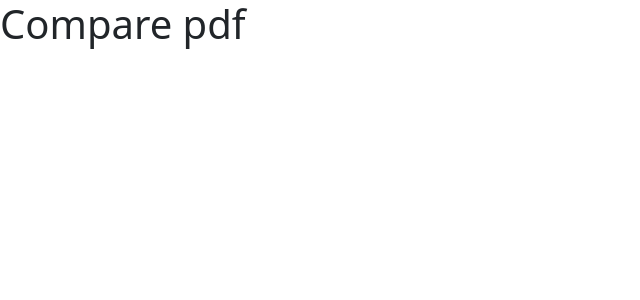
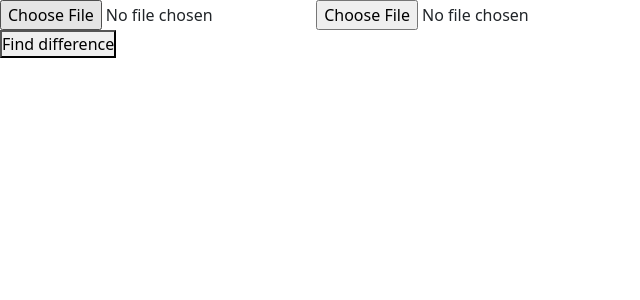
Before and after one commit to ARed99/text_image_pdf_compare, a SvelteKit app: page /compare-pdf in a window 1280 px wide. Shown: the top 300 px of the page, without its empty margins (0-640 px from the left). Built offline with nearby package versions, Linux system fonts and the light colour scheme.

Commit message:
removed pdf diff module

```diff
--- a/package.json
+++ b/package.json
@@ -32,7 +32,6 @@
 	"type": "module",
 	"dependencies": {
 		"bootstrap": "^5.3.2",
-		"diff": "^5.1.0",
-		"pdf-diff": "^0.1.1"
+		"diff": "^5.1.0"
 	}
 }
--- /dev/null
+++ b/src/components/PdfCompare.svelte
@@ -0,0 +1,22 @@
+<script>
+
+	let pdf1 = null;
+	let pdf2 = null;
+
+	function findPdfDiff() {
+		if (pdf1 != null || pdf2 != null) {
+
+
+		}
+	}
+</script>
+
+<div class="pdf-compare">
+	<div class="inputs">
+		<input bind:files={pdf1} type="file" name="pdf1" id="pdf1" />
+		<input bind:files={pdf2} type="file" name="pdf2" id="pdf2" />
+	</div>
+	<div class="button">
+		<button on:click={findPdfDiff}>Find difference</button>
+	</div>
+</div>
--- a/src/routes/compare-pdf/+page.svelte
+++ b/src/routes/compare-pdf/+page.svelte
@@ -1,3 +1,5 @@
-<h1>
-    Compare pdf
-</h1>
+<script>
+	import PdfCompare from "../../components/PdfCompare.svelte";
+
+</script>
+<PdfCompare />
```
Also changed, not shown: 1 other file (tests, documents, lock files or other folders).
